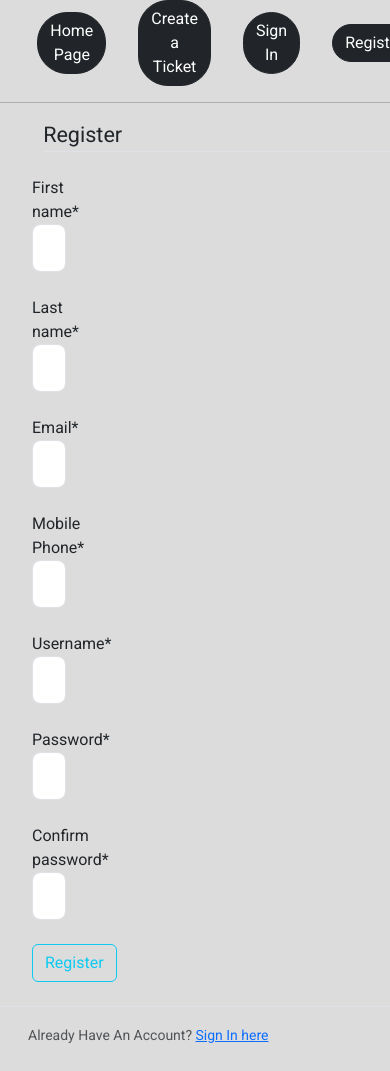
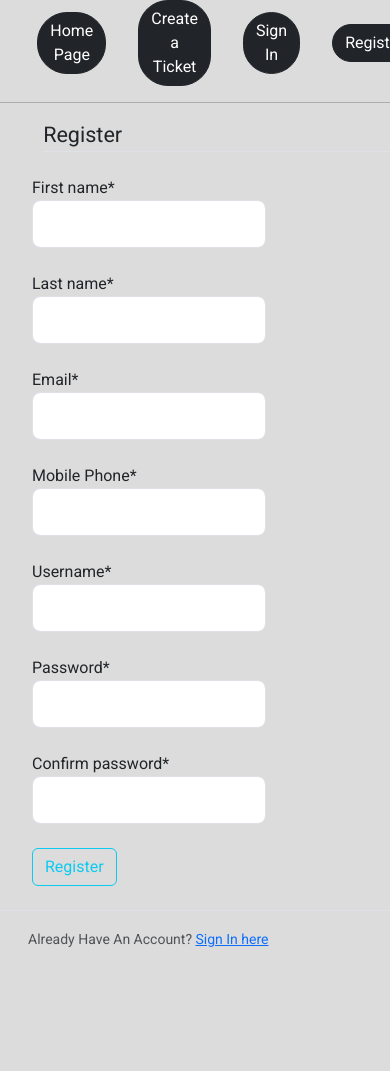
Before and after one commit to felixayot/custopedia, a Flask app: page /register in a window 390 px wide; the page is wider, and only the part inside the window is pictured. Shown: the part 68-1139 px from the top of that part. After the commit the page ends 1015 px from the top of that part, so only its background shows below. Run offline with Flask 3, Linux system fonts and the light colour scheme.

Commit message:
Modify styles to be responsive in different devices

```diff
--- a/app/templates/new_ticket.html
+++ b/app/templates/new_ticket.html
@@ -3,7 +3,7 @@
 <form action="" method="POST" validate>
   {{ form.hidden_tag() }}
 
-  <div class="form-group" style="margin-left: 2em; margin-right: 50em">
+  <div class="form-group" style="margin-left: 2em; width: 60vw;">
     {{ form.title.label(class="form-control-label") }} {% if form.title.errors
     %} {{ form.title(class="form-control form-control-lg is-invalid") }}
     <div class="invalid-feedback">
@@ -53,7 +53,7 @@
   </div>
   <br />
 
-  <div class="form-group" style="margin-left: 2em; margin-right: 30em">
+  <div class="form-group" style="margin-left: 2em; width: 60vw;">
     {{ form.description.label(class="form-control-label") }}<br />
     <alert class="text-info bg-dark">Include as many details as possible.</alert
     ><br />
--- a/app/templates/register.html
+++ b/app/templates/register.html
@@ -4,7 +4,7 @@
 
     <fieldset class="form-group">
         <legend class="border-bottom mb-4" style="margin-left: 2em">Register</legend>
-        <div class="form-group" style="margin-left: 2em; margin-right: 50em;">
+        <div class="form-group" style="margin-left: 2em; width: 60vw;">
             {{ form.first_name.label(class="form-control-label") }}
             {% if form.first_name.errors %}
             {{ form.first_name(class="form-control form-control-lg is-invalid") }}
@@ -18,7 +18,7 @@
             {% endif %}
         </div><br>
 
-        <div class="form-group" style="margin-left: 2em; margin-right: 50em;">
+        <div class="form-group" style="margin-left: 2em; width: 60vw;">
             {{ form.last_name.label(class="form-control-label") }}
             {% if form.last_name.errors %}
             {{ form.last_name(class="form-control form-control-lg is-invalid") }}
@@ -32,7 +32,7 @@
             {% endif %}
         </div><br>
 
-        <div class="form-group" style="margin-left: 2em; margin-right: 50em;">
+        <div class="form-group" style="margin-left: 2em; width: 60vw;">
             {{ form.email.label(class="form-control-label") }}
             {% if form.email.errors %}
             {{ form.email(class="form-control form-control-lg is-invalid") }}
@@ -46,7 +46,7 @@
             {% endif %}
         </div><br>
 
-        <div class="form-group" style="margin-left: 2em; margin-right: 50em;">
+        <div class="form-group" style="margin-left: 2em; width: 60vw;">
             {{ form.phone_number.label(class="form-control-label") }}
             {% if form.phone_number.errors %}
             {{ form.phone_number(class="form-control form-control-lg is-invalid") }}
@@ -60,7 +60,7 @@
             {% endif %}
         </div><br>
 
-        <div class="form-group" style="margin-left: 2em; margin-right: 50em;">
+        <div class="form-group" style="margin-left: 2em; width: 60vw;">
             {{ form.username.label(class="form-control-label") }}
             {% if form.username.errors %}
             {{ form.username(class="form-control form-control-lg is-invalid") }}
@@ -74,7 +74,7 @@
             {% endif %}
         </div><br>
 
-        <div class="form-group" style="margin-left: 2em; margin-right: 50em;">
+        <div class="form-group" style="margin-left: 2em; width: 60vw;">
             {{ form.password.label(class="form-control-label") }}
             {% if form.password.errors %}
             {{ form.password(class="form-control form-control-lg is-invalid") }}
@@ -88,7 +88,7 @@
             {% endif %}
         </div><br>
 
-        <div class="form-group" style="margin-left: 2em; margin-right: 50em;">
+        <div class="form-group" style="margin-left: 2em; width: 60vw;">
             {{ form.confirm_password.label(class="form-control-label") }}
             {% if form.confirm_password.errors %}
             {{ form.confirm_password(class="form-control form-control-lg is-invalid") }}
@@ -102,7 +102,7 @@
             {% endif %}
         </div><br>
     </fieldset>
-    <div class="form-group" style="margin-left: 2em; margin-right: 50em;">
+    <div class="form-group" style="margin-left: 2em;">
         {{ form.submit(class="btn btn-outline-info") }}
     </div><br>
 </form>
--- a/app/templates/reset_request.html
+++ b/app/templates/reset_request.html
@@ -5,7 +5,7 @@
         {{ form.hidden_tag() }}
         <fieldset class="form-group">
             <legend class="border-bottom mb-4" style="margin-left: 2em;">Request Password Reset</legend><br>
-            <div class="form-group" style="margin-left: 2em; margin-right: 50em;">
+            <div class="form-group" style="margin-left: 2em; width: 60vw;">
                 {{ form.email.label(class="form-control-label") }}
                 {% if form.email.errors %}
                 {{ form.email(class="form-control form-control-lg is-invalid") }}
--- a/app/templates/reset_token.html
+++ b/app/templates/reset_token.html
@@ -5,7 +5,7 @@
         {{ form.hidden_tag() }}
         <fieldset class="form-group">
             <legend class="border-bottom mb-4" style="margin-left: 2em;">Reset Password</legend>
-            <div class="form-group" style="margin-left: 2em; margin-right: 50em;">
+            <div class="form-group" style="margin-left: 2em; width: 60vw;">
                 {{ form.password.label(class="form-control-label") }}
                 {% if form.password.errors %}
                 {{ form.password(class="form-control form-control-lg is-invalid") }}
@@ -18,7 +18,7 @@
                 {{ form.password(class="form-control form-control-lg") }}
                 {% endif %}
             </div>
-            <div class="form-group" style="margin-left: 2em; margin-right: 50em;">
+            <div class="form-group" style="margin-left: 2em; width: 60vw;">
                 {{ form.confirm_password.label(class="form-control-label") }}
                 {% if form.confirm_password.errors %}
                 {{ form.confirm_password(class="form-control form-control-lg is-invalid") }}
--- a/app/templates/sign_in.html
+++ b/app/templates/sign_in.html
@@ -3,7 +3,7 @@
     {{ form.hidden_tag() }}
     <fieldset class="form-group">
         <legend class="border-bottom mb-4" style="margin-left: 2em">Sign In</legend>
-        <div class="form-group" style="margin-left: 2em; margin-right: 50em;">
+        <div class="form-group" style="margin-left: 2em; width: 60vw;">
             {{ form.username.label(class="form-control-label") }}
             {% if form.username.errors %}
             {{ form.username(class="form-control form-control-lg is-invalid") }}
@@ -17,7 +17,7 @@
             {% endif %}
         </div><br>
 
-        <div class="form-group" style="margin-left: 2em; margin-right: 50em;">
+        <div class="form-group" style="margin-left: 2em; width: 60vw;">
             {{ form.password.label(class="form-control-label") }}
             {% if form.password.errors %}
             {{ form.password(class="form-control form-control-lg is-invalid") }}
```
